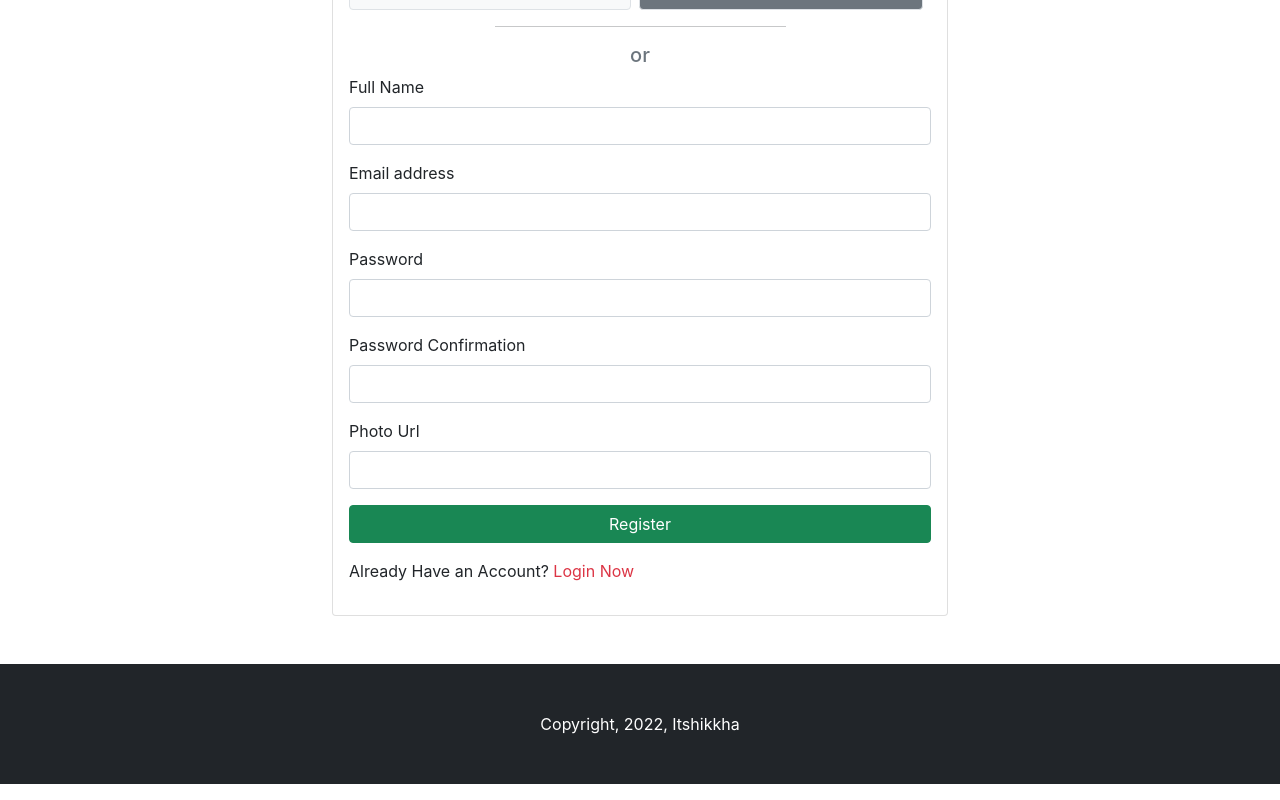
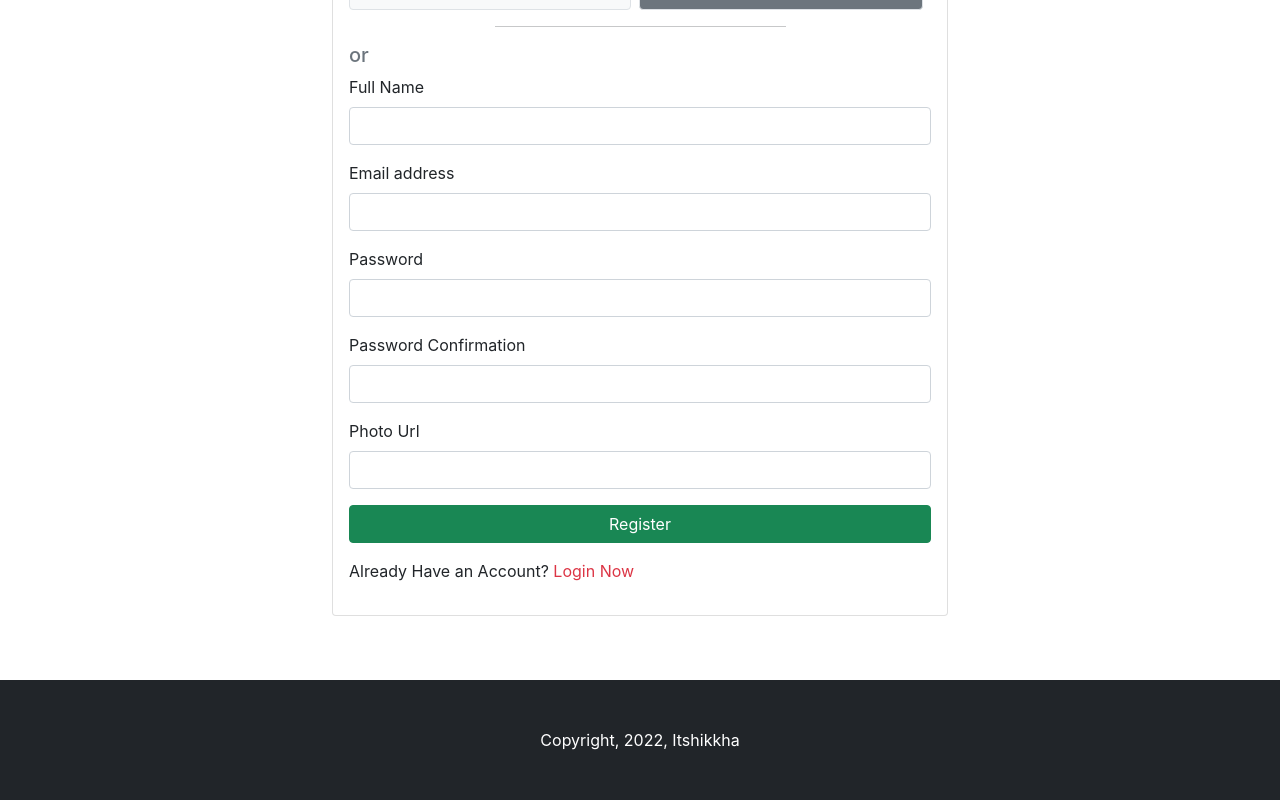
Before and after one commit to meher09/Learning-Management-System, a React (Create React App) app: page /register in a window 1280 px wide. Shown: the part 327-1127 px from the top of the page. Built offline with nearby package versions, Linux system fonts and the light colour scheme.

Commit message:
Added Footer at the bottom of the page

```diff
--- a/public/index.html
+++ b/public/index.html
@@ -27,7 +27,7 @@
     <title>IT Shikkha</title>
   </head>
 
-  <body class="d-flex flex-column min-vh-100">
+  <body>
     <noscript>You need to enable JavaScript to run this app.</noscript>
     <div id="root"></div>
     <!--
--- a/src/App.css
+++ b/src/App.css
@@ -1,38 +1,14 @@
-.App {
-  text-align: center;
+body {
+  min-height: 100vh;
+  position: relative;
+  margin: 0;
+  padding-bottom: 100px;
+  box-sizing: border-box;
 }
 
-.App-logo {
-  height: 40vmin;
-  pointer-events: none;
+footer {
+  position: absolute;
+  bottom: 0;
+  height: 100px;
+  width: 100%;
 }
-
-@media (prefers-reduced-motion: no-preference) {
-  .App-logo {
-    animation: App-logo-spin infinite 20s linear;
-  }
-}
-
-.App-header {
-  background-color: #282c34;
-  min-height: 100vh;
-  display: flex;
-  flex-direction: column;
-  align-items: center;
-  justify-content: center;
-  font-size: calc(10px + 2vmin);
-  color: white;
-}
-
-.App-link {
-  color: #61dafb;
-}
-
-@keyframes App-logo-spin {
-  from {
-    transform: rotate(0deg);
-  }
-  to {
-    transform: rotate(360deg);
-  }
-}
--- a/src/components/Footer.js
+++ b/src/components/Footer.js
@@ -2,7 +2,7 @@
 
 const Footer = () => {
     return (
-        <footer className="mt-auto">
+        <footer className="mt-auto my-footer">
         <div className='bg-dark text-white text-center container-fluid py-5 my-3'>
             Copyright, 2022, Itshikkha
         </div>
```
